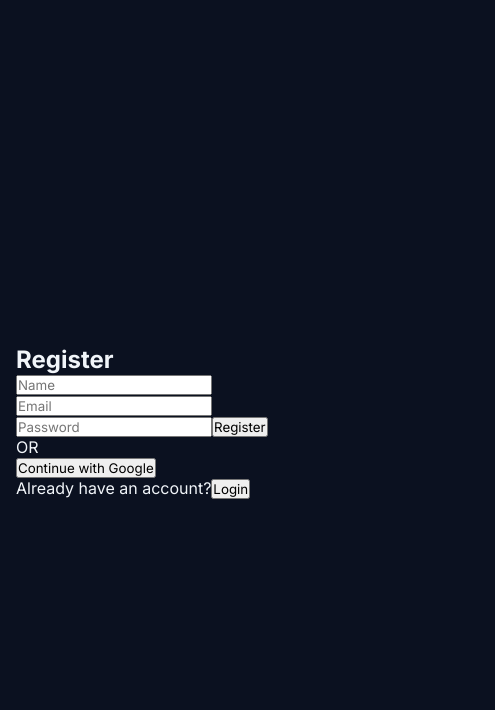
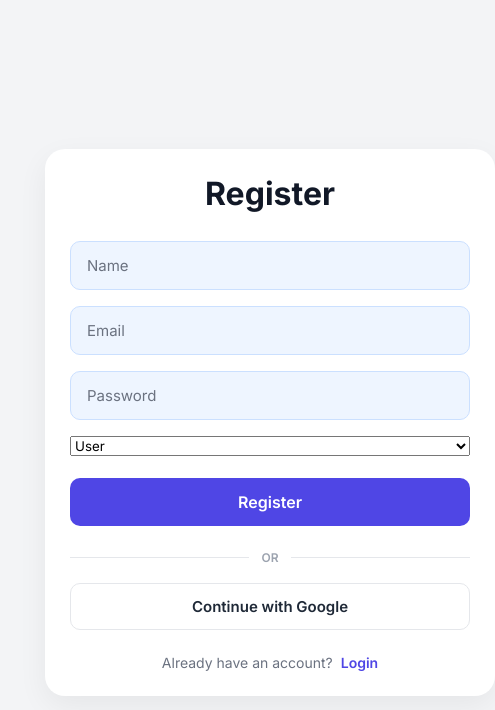
Before and after one commit to reshmaa6749-prog/todolist, a React (Vite) app: page / in a window 390 px wide. Both pictures are taken after a click on the button "Register". Shown: the top 710 px of the page, 495 px wide, since content can reach past the window. Built offline with nearby package versions, Linux system fonts and the light colour scheme.

Commit message:
sso role

```diff
--- a/src/App.css
+++ b/src/App.css
@@ -607,13 +607,14 @@ body {
   padding: 2rem 1rem;
 }
 
-/* Switches background to light grey when login screen is active */
-body:has(.auth-wrapper) {
+/* Switches background to light grey when auth screen (login or register) is active */
+body:has(.auth-wrapper),
+body:has(.auth-container) {
   background-color: #f3f4f6;
 }
 
 /* =========================================
-   LOGIN SCREEN (Light Theme Override)
+   AUTH SCREENS (LOGIN & REGISTER Light Theme)
 ========================================= */
 .auth-wrapper {
   width: 150%;
@@ -625,8 +626,9 @@ body:has(.auth-wrapper) {
   padding: 20px;
 }
 
-.auth-card {
-  width: 100%;
+.auth-card,
+.auth-container {
+  width: 150%;
   max-width: 700px;
   background: #ffffff;
   border-radius: 20px;
@@ -634,9 +636,11 @@ body:has(.auth-wrapper) {
   box-shadow: 0 10px 30px rgba(0, 0, 0, 0.06);
   display: flex;
   flex-direction: column;
+  margin: 0 auto;
 }
 
-.auth-title {
+.auth-title,
+.auth-container h2 {
   text-align: center;
   font-size: 32px;
   font-weight: 700;
@@ -644,13 +648,15 @@ body:has(.auth-wrapper) {
   margin-bottom: 28px;
 }
 
-.auth-form {
+.auth-form,
+.auth-container form {
   display: flex;
   flex-direction: column;
   gap: 16px;
 }
 
-.auth-form input {
+.auth-form input,
+.auth-container input {
   width: 100%;
   padding: 14px 16px;
   background-color: #eef5ff;
@@ -661,17 +667,20 @@ body:has(.auth-wrapper) {
   outline: none;
 }
 
-.auth-form input::placeholder {
+.auth-form input::placeholder,
+.auth-container input::placeholder {
   color: #6b7280;
 }
 
-.auth-form input:focus {
+.auth-form input:focus,
+.auth-container input:focus {
   background-color: #ffffff;
   border-color: #4f46e5;
   box-shadow: 0 0 0 3px rgba(79, 70, 229, 0.15);
 }
 
-.login-submit-btn {
+.login-submit-btn,
+.auth-container form button {
   width: 100%;
   padding: 14px;
   background-color: #4f46e5;
@@ -685,11 +694,13 @@ body:has(.auth-wrapper) {
   transition: background-color 0.2s ease;
 }
 
-.login-submit-btn:hover {
+.login-submit-btn:hover,
+.auth-container form button:hover {
   background-color: #4338ca;
 }
 
-.auth-divider {
+.auth-divider,
+.divider {
   display: flex;
   align-items: center;
   margin: 24px 0 18px;
@@ -699,18 +710,22 @@ body:has(.auth-wrapper) {
 }
 
 .auth-divider::before,
-.auth-divider::after {
+.auth-divider::after,
+.divider::before,
+.divider::after {
   content: "";
   flex: 1;
   height: 1px;
   background-color: #e5e7eb;
 }
 
-.auth-divider span {
+.auth-divider span,
+.divider span {
   padding: 0 12px;
 }
 
-.google-submit-btn {
+.google-submit-btn,
+.google-btn {
   width: 100%;
   padding: 13px;
   background-color: #ffffff;
@@ -721,20 +736,24 @@ body:has(.auth-wrapper) {
   font-weight: 600;
   cursor: pointer;
   transition: background-color 0.2s ease;
+  margin-top: 0;
 }
 
-.google-submit-btn:hover {
+.google-submit-btn:hover,
+.google-btn:hover {
   background-color: #f9fafb;
 }
 
-.auth-footer-text {
+.auth-footer-text,
+.auth-container p {
   text-align: center;
   margin-top: 24px;
   font-size: 14px;
   color: #6b7280;
 }
 
-.auth-footer-text button {
+.auth-footer-text button,
+.auth-container p button {
   background: none;
   border: none;
   color: #4f46e5;
@@ -742,15 +761,26 @@ body:has(.auth-wrapper) {
   font-size: 14px;
   cursor: pointer;
   padding: 0 0 0 4px;
+  margin-left: 0;
 }
 
-.auth-footer-text button:hover {
+.auth-footer-text button:hover,
+.auth-container p button:hover {
   text-decoration: underline;
 }
 
 .error {
   color: #dc2626 !important;
   background: #fee2e2;
+  border-radius: 7px;
+  padding: 10px;
+  margin-top: 15px !important;
+  text-align: center;
+}
+
+.success {
+  color: #15803d !important;
+  background: #dcfce7;
   border-radius: 7px;
   padding: 10px;
   margin-top: 15px !important;
@@ -1155,4 +1185,14 @@ body:has(.auth-wrapper) {
   .stats-grid {
     grid-template-columns: 1fr;
   }
+
+  .auth-wrapper {
+    width: 100%;
+    margin-left: 0;
+  }
+
+  .auth-card,
+  .auth-container {
+    padding: 25px;
+  }
 }
--- a/src/App.jsx
+++ b/src/App.jsx
@@ -10,10 +10,11 @@
 
 // function App() {
 //   // =================================================
-//   // TODO STATES
+//   // TODO STATES & FILTER
 //   // =================================================
 //   const [inputVal, setInputVal] = useState("");
 //   const [todos, setTodos] = useState([]);
+//   const [filter, setFilter] = useState("all"); // 'all' | 'active' | 'completed'
 
 //   // =================================================
 //   // AUTH STATES
@@ -193,6 +194,21 @@
 //   }
 
 //   // =================================================
+//   // CALCULATED METRICS
+//   // =================================================
+//   const totalTasks = todos.length;
+//   const completedTasks = todos.filter((t) => t.completed).length;
+//   const pendingTasks = totalTasks - completedTasks;
+//   const progressPercent =
+//     totalTasks === 0 ? 0 : Math.round((completedTasks / totalTasks) * 100);
+
+//   const filteredTodos = todos.filter((todo) => {
+//     if (filter === "active") return !todo.completed;
+//     if (filter === "completed") return todo.completed;
+//     return true;
+//   });
+
+//   // =================================================
 //   // AUTH VIEWS (LOGIN / REGISTER)
 //   // =================================================
 //   if (!token) {
@@ -211,29 +227,92 @@
 //   // TODO VIEW
 //   // =================================================
 //   return (
-//     <main className="todo-app">
-//       <header className="top-bar">
-//         <h1 className="app-title">To Do List</h1>
-//         <div className="user-profile">
-//           <div className="user-header">
-//             <span className="welcome-text">
-//               Welcome, <strong>{user?.name || "User"}</strong>
-//             </span>
-//             <button className="logout-btn" onClick={logout}>
-//               Logout
-//             </button>
+//     <main className="app-card">
+//       {/* APP HEADER */}
+//       <header className="app-header">
+//         <div className="brand-logo">
+//           <div className="check-icon">✓</div>
+//           <h1 className="app-title">TaskMaster Pro</h1>
+//         </div>
+
+//         <div className="user-section">
+//           <div className="user-badge">
+//             <div className="user-avatar">
+//               {(user?.name || user?.email || "U")[0].toUpperCase()}
+//             </div>
+//             <div className="user-info">
+//               <span className="user-name">{user?.name || "User"}</span>
+//               <span className="user-email">{user?.email || "user@gmail.com"}</span>
+//             </div>
 //           </div>
+//           <button className="logout-btn" onClick={logout}>
+//             Logout
+//           </button>
 //         </div>
 //       </header>
 
+//       {/* DASHBOARD CARDS */}
+//       <section className="stats-grid">
+//         <div className="stat-card">
+//           <span className="stat-label">TOTAL TASKS</span>
+//           <span className="stat-value">{totalTasks}</span>
+//         </div>
+//         <div className="stat-card">
+//           <span className="stat-label">PENDING</span>
+//           <span className="stat-value warning">{pendingTasks}</span>
+//         </div>
+//         <div className="stat-card">
+//           <span className="stat-label">COMPLETED</span>
+//           <span className="stat-value success">{completedTasks}</span>
+//         </div>
+//       </section>
+
+//       {/* PROGRESS BAR */}
+//       <section className="progress-card">
+//         <div className="progress-header">
+//           <span className="stat-label">PROGRESS</span>
+//           <span className="progress-percentage">{progressPercent}%</span>
+//         </div>
+//         <div className="progress-track">
+//           <div
+//             className="progress-fill"
+//             style={{ width: `${progressPercent}%` }}
+//           ></div>
+//         </div>
+//       </section>
+
+//       {/* INPUT CONTAINER */}
 //       <InputContainer
 //         inputVal={inputVal}
 //         writeTodo={writeTodo}
 //         addTodo={addTodo}
 //       />
 
+//       {/* FILTER BUTTONS */}
+//       <div className="filter-buttons">
+//         <button
+//           className={`filter-btn ${filter === "all" ? "active" : ""}`}
+//           onClick={() => setFilter("all")}
+//         >
+//           All ({totalTasks})
+//         </button>
+//         <button
+//           className={`filter-btn ${filter === "active" ? "active" : ""}`}
+//           onClick={() => setFilter("active")}
+//         >
+//           Active ({pendingTasks})
+//         </button>
+//         <button
+//           className={`filter-btn ${filter === "completed" ? "active" : ""}`}
+//           onClick={() => setFilter("completed")}
+//         >
+//           Completed ({completedTasks})
+//         </button>
+//       </div>
+
+//       {/* TODO LIST */}
 //       <TodoContainer
-//         todos={todos}
+//         todos={filteredTodos}
 //         updateTodo={updateTodo}
 //         delTodo={delTodo}
 //       />
@@ -255,30 +334,22 @@ import Register from "./components/Register";
 const API_URL = "https://todolist-r9lu.onrender.com/api/todos";
 
 function App() {
-  // =================================================
-  // TODO STATES & FILTER
-  // =================================================
   const [inputVal, setInputVal] = useState("");
   const [todos, setTodos] = useState([]);
-  const [filter, setFilter] = useState("all"); // 'all' | 'active' | 'completed'
+  const [filter, setFilter] = useState("all");
 
-  // =================================================
-  // AUTH STATES
-  // =================================================
   const [token, setToken] = useState(() => localStorage.getItem("token"));
   const [user, setUser] = useState(() => {
     const savedUser = localStorage.getItem("user");
     return savedUser ? JSON.parse(savedUser) : null;
   });
   const [showRegister, setShowRegister] = useState(false);
+  const [view, setView] = useState("todos"); // 'todos' | 'admin'
 
-  // =================================================
-  // HANDLE GOOGLE OAUTH REDIRECT & TOKEN DECODING
-  // =================================================
+  // GOOGLE OAUTH REDIRECT & TOKEN DECODING
   useEffect(() => {
     const urlParams = new URLSearchParams(window.location.search);
     const hashParams = new URLSearchParams(window.location.hash.replace("#", "?"));
-
     const googleToken = urlParams.get("token") || hashParams.get("token");
 
     if (googleToken) {
@@ -296,6 +367,7 @@ function App() {
           id: payload.userId,
           name: payload.name,
           email: payload.email,
+          role: payload.role || "user", // Capture role from token
         };
 
         localStorage.setItem("token", googleToken);
@@ -304,20 +376,13 @@ function App() {
         setToken(googleToken);
         setUser(googleUser);
 
-        window.history.replaceState(
-          {},
-          document.title,
-          window.location.pathname
-        );
+        window.history.replaceState({}, document.title, window.location.pathname);
       } catch (err) {
         console.error("Google token processing error:", err);
       }
     }
   }, []);
 
-  // =================================================
-  // NORMAL LOGIN HANDLER
-  // =================================================
   function handleLogin(data) {
     localStorage.setItem("token", data.token);
     localStorage.setItem("user", JSON.stringify(data.user));
@@ -325,41 +390,29 @@ function App() {
     setUser(data.user);
   }
 
-  // =================================================
-  // LOGOUT HANDLER
-  // =================================================
   function logout() {
     localStorage.removeItem("token");
     localStorage.removeItem("user");
     setToken(null);
     setUser(null);
     setTodos([]);
+    setView("todos");
   }
 
-  // =================================================
-  // FETCH TODOS
-  // =================================================
   useEffect(() => {
     if (!token) return;
 
     fetch(API_URL, {
-      headers: {
-        Authorization: `Bearer ${token}`,
-      },
+      headers: { Authorization: `Bearer ${token}` },
     })
       .then((res) => {
-        if (!res.ok) {
-          throw new Error("Failed to load todos");
-        }
+        if (!res.ok) throw new Error("Failed to load todos");
         return res.json();
       })
       .then((data) => setTodos(data))
       .catch((err) => console.error("Error loading todos:", err));
   }, [token]);
 
-  // =================================================
-  // TODO CRUD ACTIONS
-  // =================================================
   function writeTodo(e) {
     setInputVal(e.target.value);
   }
@@ -378,11 +431,7 @@ function App() {
       });
 
       const newTodo = await res.json();
-
-      if (!res.ok) {
-        console.error(newTodo.error);
-        return;
-      }
+      if (!res.ok) return console.error(newTodo.error);
 
       setTodos((prev) => [...prev, newTodo]);
       setInputVal("");
@@ -403,11 +452,7 @@ function App() {
       });
 
       const updatedTodo = await res.json();
-
-      if (!res.ok) {
-        console.error(updatedTodo.error);
-        return;
-      }
+      if (!res.ok) return console.error(updatedTodo.error);
 
       setTodos((prev) =>
         prev.map((todo) => (todo.id === id ? updatedTodo : todo))
@@ -421,17 +466,11 @@ function App() {
     try {
       const res = await fetch(`${API_URL}/${id}`, {
         method: "DELETE",
-        headers: {
-          Authorization: `Bearer ${token}`,
-        },
+        headers: { Authorization: `Bearer ${token}` },
       });
 
       const data = await res.json();
-
-      if (!res.ok) {
-        console.error(data.error);
-        return;
-      }
+      if (!res.ok) return console.error(data.error);
 
       setTodos((prev) => prev.filter((todo) => todo.id !== id));
     } catch (err) {
@@ -439,9 +478,6 @@ function App() {
     }
   }
 
-  // =================================================
-  // CALCULATED METRICS
-  // =================================================
   const totalTasks = todos.length;
   const completedTasks = todos.filter((t) => t.completed).length;
   const pendingTasks = totalTasks - completedTasks;
@@ -454,9 +490,6 @@ function App() {
     return true;
   });
 
-  // =================================================
-  // AUTH VIEWS (LOGIN / REGISTER)
-  // =================================================
   if (!token) {
     if (showRegister) {
       return <Register onShowLogin={() => setShowRegister(false)} />;
@@ -469,12 +502,8 @@ function App() {
     );
   }
 
-  // =================================================
-  // TODO VIEW
-  // =================================================
   return (
     <main className="app-card">
-      {/* APP HEADER */}
       <header className="app-header">
         <div className="brand-logo">
           <div className="check-icon">✓</div>
@@ -487,17 +516,39 @@ function App() {
               {(user?.name || user?.email || "U")[0].toUpperCase()}
             </div>
             <div className="user-info">
-              <span className="user-name">{user?.name || "User"}</span>
+              <span className="user-name">
+                {user?.name || "User"}{" "}
+                <span className="role-tag">({user?.role || "user"})</span>
+              </span>
               <span className="user-email">{user?.email || "user@gmail.com"}</span>
             </div>
           </div>
+
+          {/* ADMIN-ONLY NAVIGATION */}
+          {user?.role === "admin" && (
+            <button
+              className="admin-toggle-btn"
+              onClick={() => setView(view === "todos" ? "admin" : "todos")}
+            >
+              {view === "todos" ? "Admin Panel" : "My Todos"}
+            </button>
+          )}
+
           <button className="logout-btn" onClick={logout}>
             Logout
           </button>
         </div>
       </header>
 
-      {/* DASHBOARD CARDS */}
+      {/* RENDER ADMIN VIEW OR STANDARD TODO VIEW */}
+      {view === "admin" && user?.role === "admin" ? (
+        <section className="admin-section">
+          <h2>Admin Management Panel</h2>
+          <p>Manage system users and permissions.</p>
+          {/* Include <AdminDashboard token={token} /> here */}
+        </section>
+      ) : (
+        <>
           <section className="stats-grid">
             <div className="stat-card">
               <span className="stat-label">TOTAL TASKS</span>
@@ -513,7 +564,6 @@ function App() {
             </div>
           </section>
 
-      {/* PROGRESS BAR */}
           <section className="progress-card">
             <div className="progress-header">
               <span className="stat-label">PROGRESS</span>
@@ -527,14 +577,12 @@ function App() {
             </div>
           </section>
 
-      {/* INPUT CONTAINER */}
           <InputContainer
             inputVal={inputVal}
             writeTodo={writeTodo}
             addTodo={addTodo}
           />
 
-      {/* FILTER BUTTONS */}
           <div className="filter-buttons">
             <button
               className={`filter-btn ${filter === "all" ? "active" : ""}`}
@@ -556,12 +604,13 @@ function App() {
             </button>
           </div>
 
-      {/* TODO LIST */}
           <TodoContainer
             todos={filteredTodos}
             updateTodo={updateTodo}
             delTodo={delTodo}
           />
+        </>
+      )}
     </main>
   );
 }
--- a/src/components/Login.jsx
+++ b/src/components/Login.jsx
@@ -216,6 +216,7 @@ function Login({ onLogin, onShowRegister }) {
         return;
       }
 
+      // Sends { token, user: { id, name, email, role } } to App.jsx
       onLogin(data);
     } catch (err) {
       console.error(err);
--- a/src/components/Register.jsx
+++ b/src/components/Register.jsx
@@ -1,18 +1,155 @@
+// import { useState } from "react";
+
+// const REGISTER_URL = "https://todolist-r9lu.onrender.com/api/register"
+
+// const GOOGLE_LOGIN_URL = "http://localhost:5000/auth/google";
+
+// function Register({ onShowLogin }) {
+//   const [name, setName] = useState("");
+
+//   const [email, setEmail] = useState("");
+
+//   const [password, setPassword] = useState("");
+
+//   const [message, setMessage] = useState("");
+
+//   const [error, setError] = useState("");
+
+//   async function handleRegister(e) {
+//     e.preventDefault();
+
+//     setMessage("");
+//     setError("");
+
+//     try {
+//       const res = await fetch(REGISTER_URL, {
+//         method: "POST",
+
+//         headers: {
+//           "Content-Type": "application/json"
+//         },
+
+//         body: JSON.stringify({
+//           name: name,
+//           email: email,
+//           password: password
+//         })
+//       });
+
+//       const data = await res.json();
+
+//       if (!res.ok) {
+//         setError(data.error || "Registration failed");
+//         return;
+//       }
+
+//       setMessage(
+//         "Registration successful. Please login."
+//       );
+
+//       setName("");
+//       setEmail("");
+//       setPassword("");
+//     } catch (err) {
+//       console.error(err);
+
+//       setError(
+//         "Unable to connect to server"
+//       );
+//     }
+//   }
+
+//   function handleGoogleRegister() {
+//     window.location.href = GOOGLE_LOGIN_URL;
+//   }
+
+//   return (
+//     <div className="auth-container">
+
+//       <h2>Register</h2>
+
+//       <form onSubmit={handleRegister}>
+
+//         <input
+//           type="text"
+//           placeholder="Name"
+//           value={name}
+//           onChange={(e) => setName(e.target.value)}
+//         />
+
+//         <input
+//           type="email"
+//           placeholder="Email"
+//           value={email}
+//           onChange={(e) => setEmail(e.target.value)}
+//         />
+
+//         <input
+//           type="password"
+//           placeholder="Password"
+//           value={password}
+//           onChange={(e) => setPassword(e.target.value)}
+//         />
+
+//         <button type="submit">
+//           Register
+//         </button>
+
+//       </form>
+
+//       {message && (
+//         <p className="success">
+//           {message}
+//         </p>
+//       )}
+
+//       {error && (
+//         <p className="error">
+//           {error}
+//         </p>
+//       )}
+
+//       <div className="divider">
+//         <span>OR</span>
+//       </div>
+
+//       <button
+//         type="button"
+//         className="google-btn"
+//         onClick={handleGoogleRegister}
+//       >
+//         Continue with Google
+//       </button>
+
+//       <p>
+//         Already have an account?
+
+//         <button
+//           type="button"
+//           onClick={onShowLogin}
+//         >
+//           Login
+//         </button>
+//       </p>
+
+//     </div>
+//   );
+// }
+
+// export default Register;
+
 import { useState } from "react";
 
-const REGISTER_URL = "https://todolist-r9lu.onrender.com/api/register"
-
-const GOOGLE_LOGIN_URL = "http://localhost:5000/auth/google";
+const REGISTER_URL = "https://todolist-r9lu.onrender.com/api/register";
+const GOOGLE_LOGIN_URL = "https://todolist-r9lu.onrender.com/auth/google";
 
 function Register({ onShowLogin }) {
   const [name, setName] = useState("");
-
   const [email, setEmail] = useState("");
-
   const [password, setPassword] = useState("");
+  const [role, setRole] = useState("user");
 
   const [message, setMessage] = useState("");
-
   const [error, setError] = useState("");
 
   async function handleRegister(e) {
@@ -24,16 +161,15 @@ function Register({ onShowLogin }) {
     try {
       const res = await fetch(REGISTER_URL, {
         method: "POST",
-
         headers: {
-          "Content-Type": "application/json"
+          "Content-Type": "application/json",
         },
-
         body: JSON.stringify({
           name: name,
           email: email,
-          password: password
-        })
+          password: password,
+          role: role,
+        }),
       });
 
       const data = await res.json();
@@ -43,19 +179,15 @@ function Register({ onShowLogin }) {
         return;
       }
 
-      setMessage(
-        "Registration successful. Please login."
-      );
+      setMessage("Registration successful. Please login.");
 
       setName("");
       setEmail("");
       setPassword("");
+      setRole("user");
     } catch (err) {
       console.error(err);
-
-      setError(
-        "Unable to connect to server"
-      );
+      setError("Unable to connect to server");
     }
   }
 
@@ -65,16 +197,15 @@ function Register({ onShowLogin }) {
 
   return (
     <div className="auth-container">
-
       <h2>Register</h2>
 
       <form onSubmit={handleRegister}>
-
         <input
           type="text"
           placeholder="Name"
           value={name}
           onChange={(e) => setName(e.target.value)}
+          required
         />
 
         <input
@@ -82,6 +213,7 @@ function Register({ onShowLogin }) {
           placeholder="Email"
           value={email}
           onChange={(e) => setEmail(e.target.value)}
+          required
         />
 
         <input
@@ -89,25 +221,23 @@ function Register({ onShowLogin }) {
           placeholder="Password"
           value={password}
           onChange={(e) => setPassword(e.target.value)}
+          required
         />
 
-        <button type="submit">
-          Register
-        </button>
+        <select
+          value={role}
+          onChange={(e) => setRole(e.target.value)}
+          className="role-select"
+        >
+          <option value="user">User</option>
+          <option value="admin">Admin</option>
+        </select>
 
+        <button type="submit">Register</button>
       </form>
 
-      {message && (
-        <p className="success">
-          {message}
-        </p>
-      )}
-
-      {error && (
-        <p className="error">
-          {error}
-        </p>
-      )}
+      {message && <p className="success">{message}</p>}
+      {error && <p className="error">{error}</p>}
 
       <div className="divider">
         <span>OR</span>
@@ -122,16 +252,11 @@ function Register({ onShowLogin }) {
       </button>
 
       <p>
-        Already have an account?
-
-        <button
-          type="button"
-          onClick={onShowLogin}
-        >
+        Already have an account?{" "}
+        <button type="button" onClick={onShowLogin}>
           Login
         </button>
       </p>
-
     </div>
   );
 }
```
Lines whose indentation alone changed are shown as unchanged.
